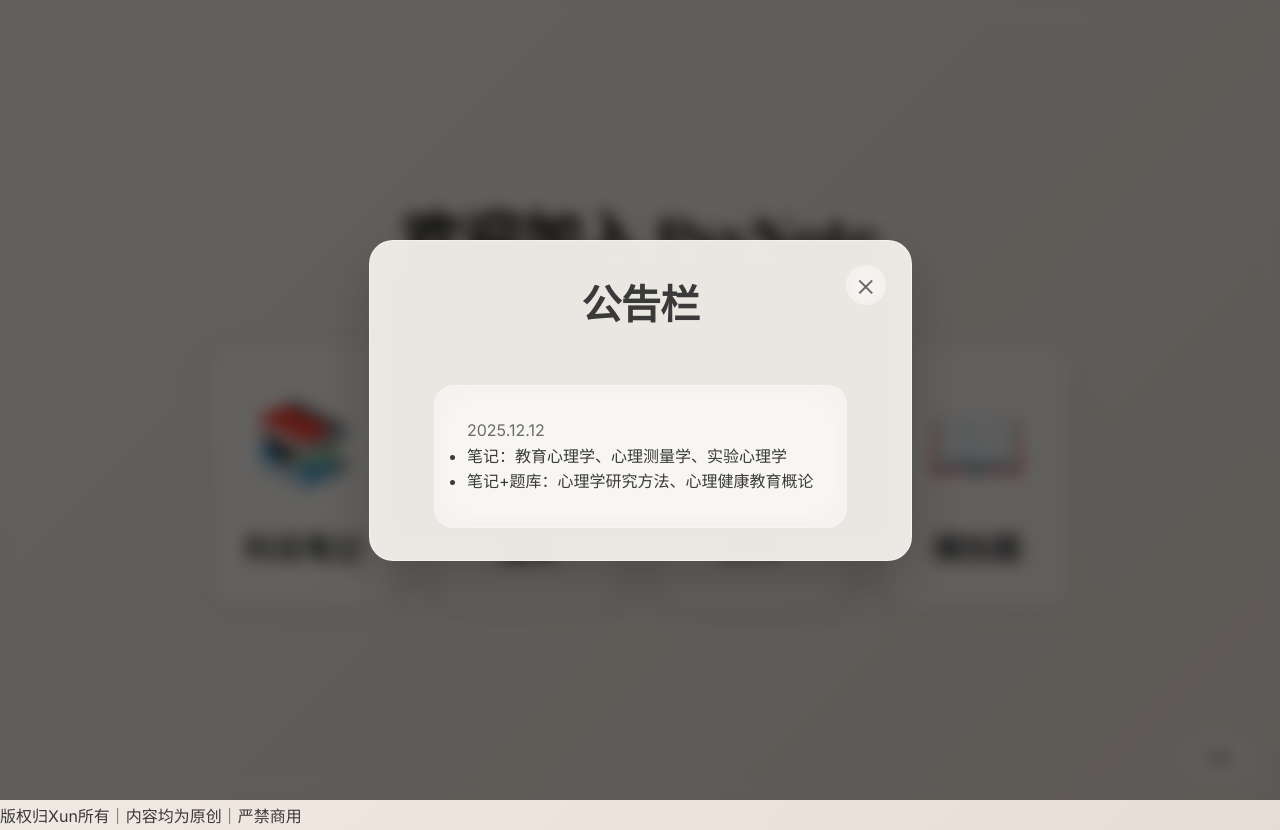
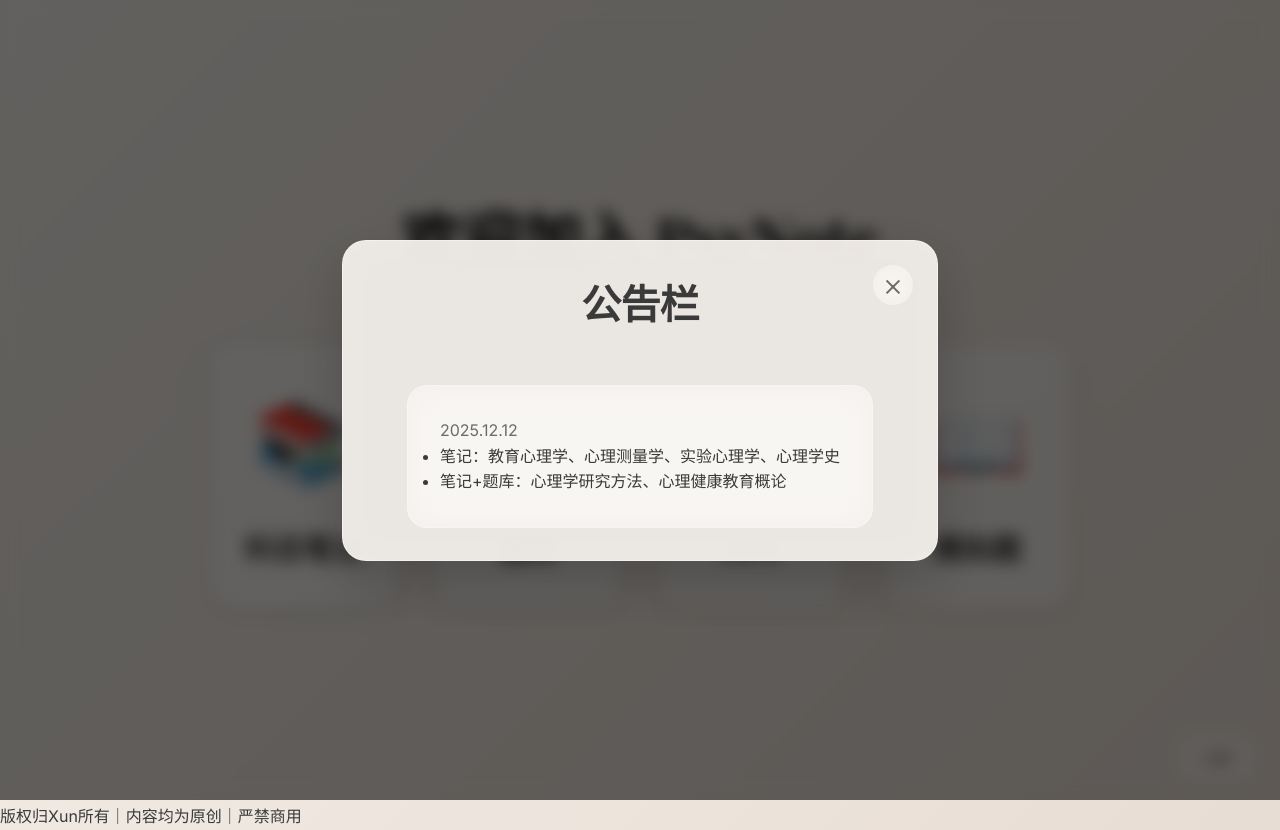
Before and after one commit to Xun1267/psynote, a website: page index.html in a window 1280 px wide. Both pictures are taken after a click on the button "公告". Drawn offline with nearby package versions, Linux system fonts and the light colour scheme.

Commit message:
更新公告

```diff
--- a/index.html
+++ b/index.html
@@ -212,7 +212,7 @@
                 <div id="announcement-content" class="about-card" style="text-align:left;">
                     <p>2025.12.12</p>
                     <ul>
-                        <li>笔记：教育心理学、心理测量学、实验心理学</li>
+                        <li>笔记：教育心理学、心理测量学、实验心理学、心理学史</li>
                         <li>笔记+题库：心理学研究方法、心理健康教育概论</li>
                     </ul>
                 </div>
```
